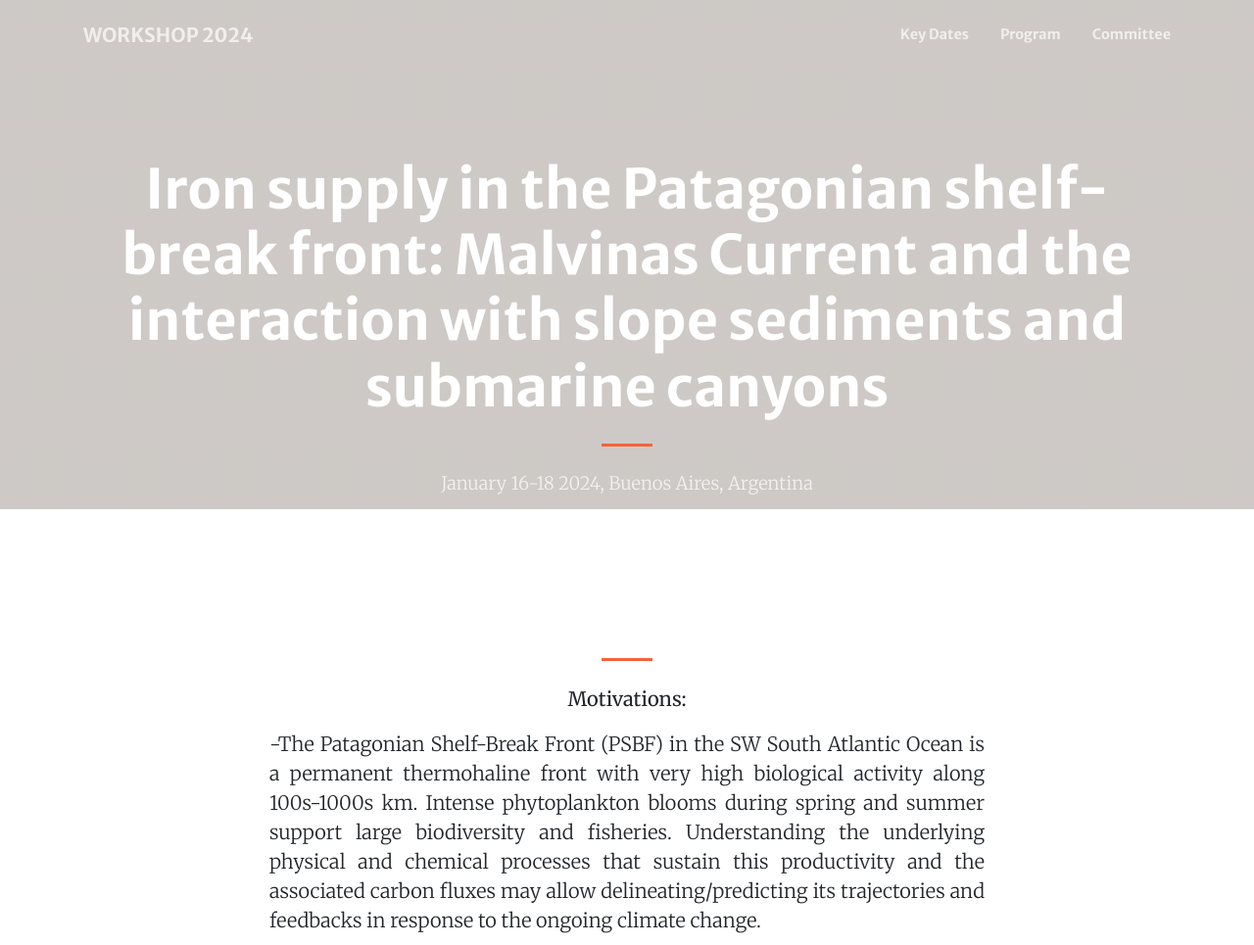
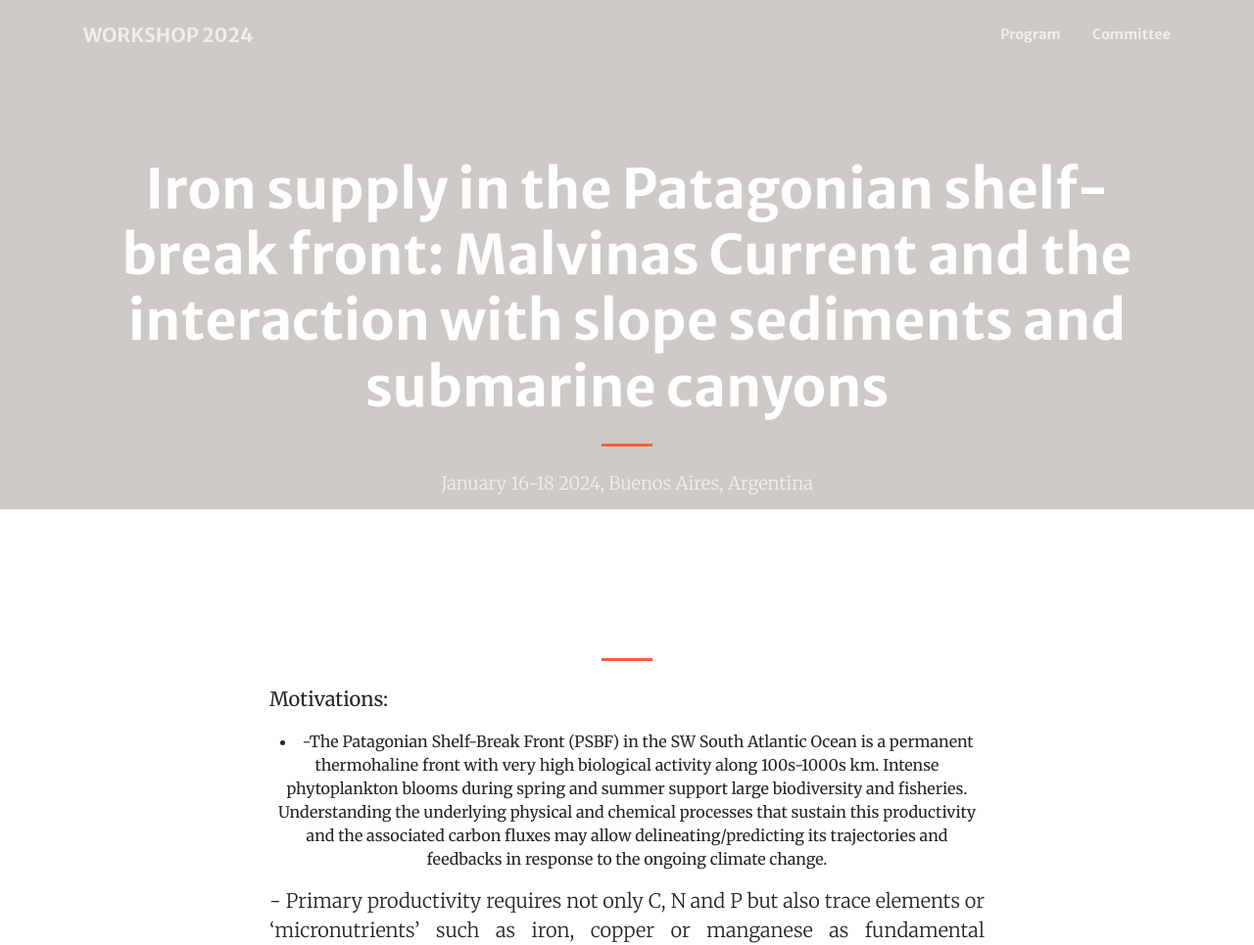
Before and after one commit to geomargen/rovs2025, a website: page index.html in a window 1280 px wide. Shown: the top 965 px of the page at 98% size. Drawn offline with nearby package versions, Linux system fonts and the light colour scheme.

Commit message:
Update index.html

```diff
--- a/index.html
+++ b/index.html
@@ -33,7 +33,7 @@
             <div class="collapse navbar-collapse" id="navbarResponsive">
                 <ul class="navbar-nav ml-auto my-2 my-lg-0">
                     <!-- <li class="nav-item"><a class="nav-link js-scroll-trigger" href="#Introduction">Introduction</a></li> -->
-                    <li class="nav-item"><a class="nav-link js-scroll-trigger" href="#Dates">Key Dates</a></li>
+                <!--    <li class="nav-item"><a class="nav-link js-scroll-trigger" href="#Dates">Key Dates</a></li> -->
                     <!-- <li class="nav-item"><a class="nav-link js-scroll-trigger" href="#topics">Topics</a></li> -->
                  <!--   <li class="nav-item"><a class="nav-link js-scroll-trigger" href="#submission">Submission</a></li>  -->
                     <li class="nav-item"><a class="nav-link js-scroll-trigger" href="#schedule">Program</a></li>
@@ -71,11 +71,13 @@
                     <h2 class="section-heading text-uppercase"> </h2>
                     <hr class="divider my-4" />
               <!-- </div> -->
-                <p class="lead" style="text-align:center">
+
+
+                <p class="lead" style="text-align:left">
                 <b>Motivations:</b>
                 </p>
                 <p class="lead" style="text-align:justify">
-                -The Patagonian Shelf-Break Front (PSBF) in the SW South Atlantic Ocean is a permanent thermohaline front with very high biological activity along 100s-1000s km. Intense phytoplankton blooms during spring and summer support large biodiversity and fisheries. Understanding the underlying physical and chemical processes that sustain this productivity and the associated carbon fluxes may allow delineating/predicting its trajectories and feedbacks in response to the ongoing climate change.
+               <li> -The Patagonian Shelf-Break Front (PSBF) in the SW South Atlantic Ocean is a permanent thermohaline front with very high biological activity along 100s-1000s km. Intense phytoplankton blooms during spring and summer support large biodiversity and fisheries. Understanding the underlying physical and chemical processes that sustain this productivity and the associated carbon fluxes may allow delineating/predicting its trajectories and feedbacks in response to the ongoing climate change.</li>
                 </p>
 
                 <p class="lead" style="text-align:justify">
```
